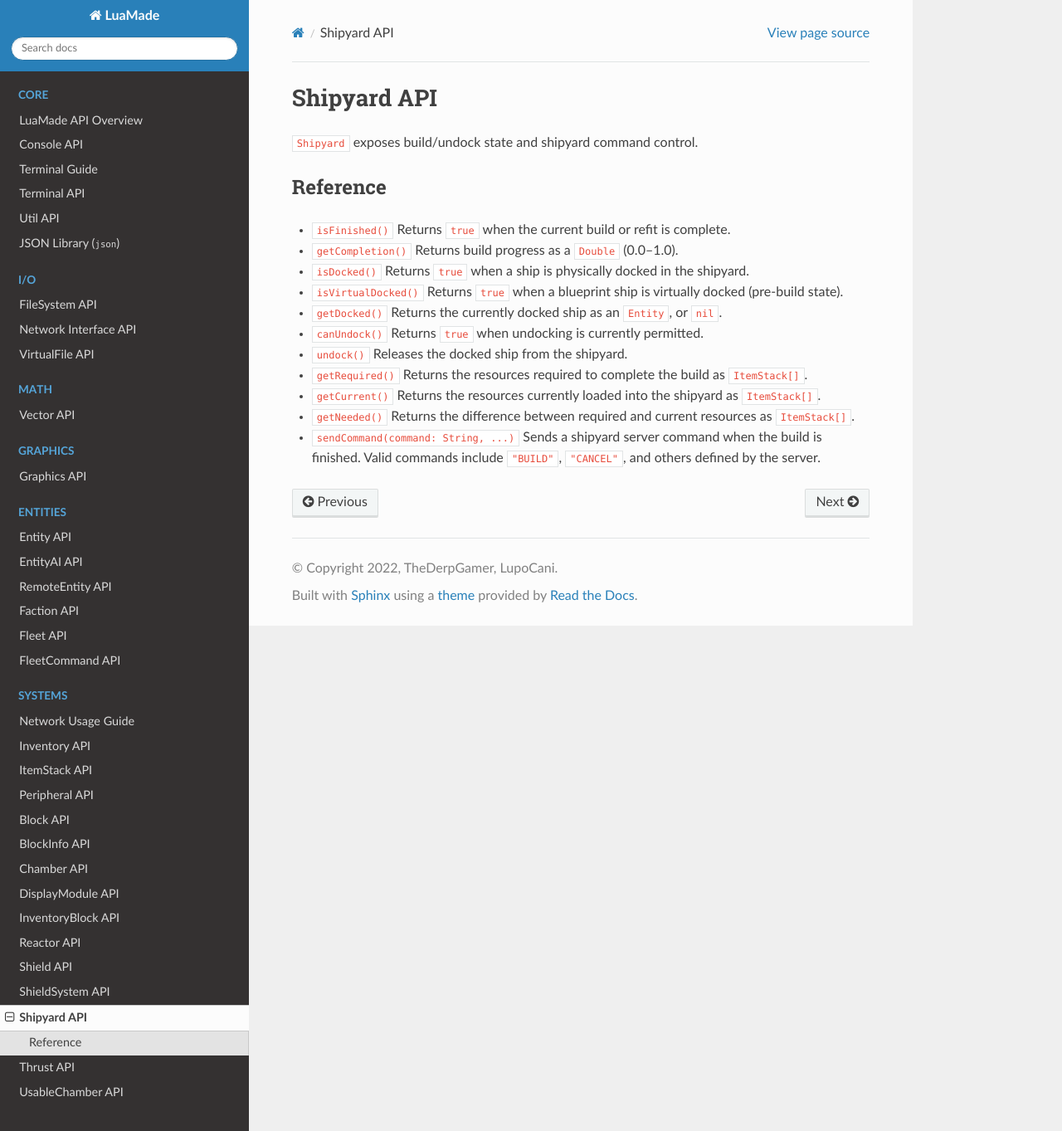
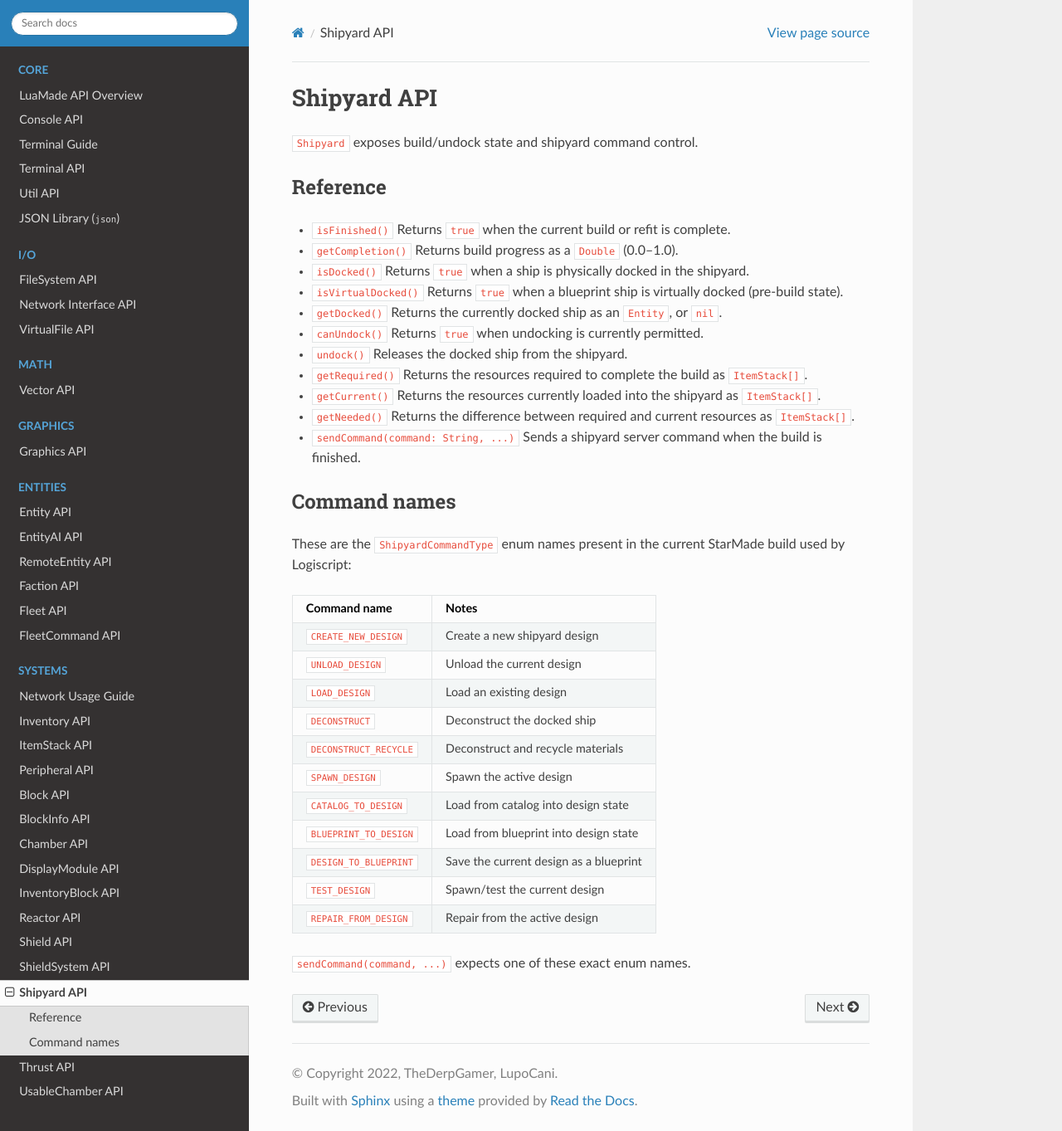
Before and after one commit to garretreichenbach/Logiscript, a Sphinx documentation site: the page built from docs/markdown/systems/shipyard.md, in a window 1280 px wide and 1363 px high. Shown: the whole window at 83% size. Built offline with Sphinx 7.4.7 and the Read the Docs theme 3.1.0, drawn with Linux system fonts in a browser that asks for light colours.

Commit message:
feat: Enhance documentation for EntityAI and Shipyard APIs with detailed target and command type names

```diff
--- a/docs/markdown/systems/shipyard.md
+++ b/docs/markdown/systems/shipyard.md
@@ -35,4 +35,24 @@
 Returns the difference between required and current resources as `ItemStack[]`.
 
 - `sendCommand(command: String, ...)`
-Sends a shipyard server command when the build is finished. Valid commands include `"BUILD"`, `"CANCEL"`, and others defined by the server.
+Sends a shipyard server command when the build is finished.
+
+## Command names
+
+These are the `ShipyardCommandType` enum names present in the current StarMade build used by Logiscript:
+
+| Command name | Notes |
+| --- | --- |
+| `CREATE_NEW_DESIGN` | Create a new shipyard design |
+| `UNLOAD_DESIGN` | Unload the current design |
+| `LOAD_DESIGN` | Load an existing design |
+| `DECONSTRUCT` | Deconstruct the docked ship |
+| `DECONSTRUCT_RECYCLE` | Deconstruct and recycle materials |
+| `SPAWN_DESIGN` | Spawn the active design |
+| `CATALOG_TO_DESIGN` | Load from catalog into design state |
+| `BLUEPRINT_TO_DESIGN` | Load from blueprint into design state |
+| `DESIGN_TO_BLUEPRINT` | Save the current design as a blueprint |
+| `TEST_DESIGN` | Spawn/test the current design |
+| `REPAIR_FROM_DESIGN` | Repair from the active design |
+
+`sendCommand(command, ...)` expects one of these exact enum names.
```
Also changed, not shown: docs/markdown/entities/entity-ai.md (+17 -1 lines), src/main/resources/docs/entities/entity-ai.md (+17 -1 lines), src/main/resources/docs/systems/shipyard.md (+21 -1 lines).
